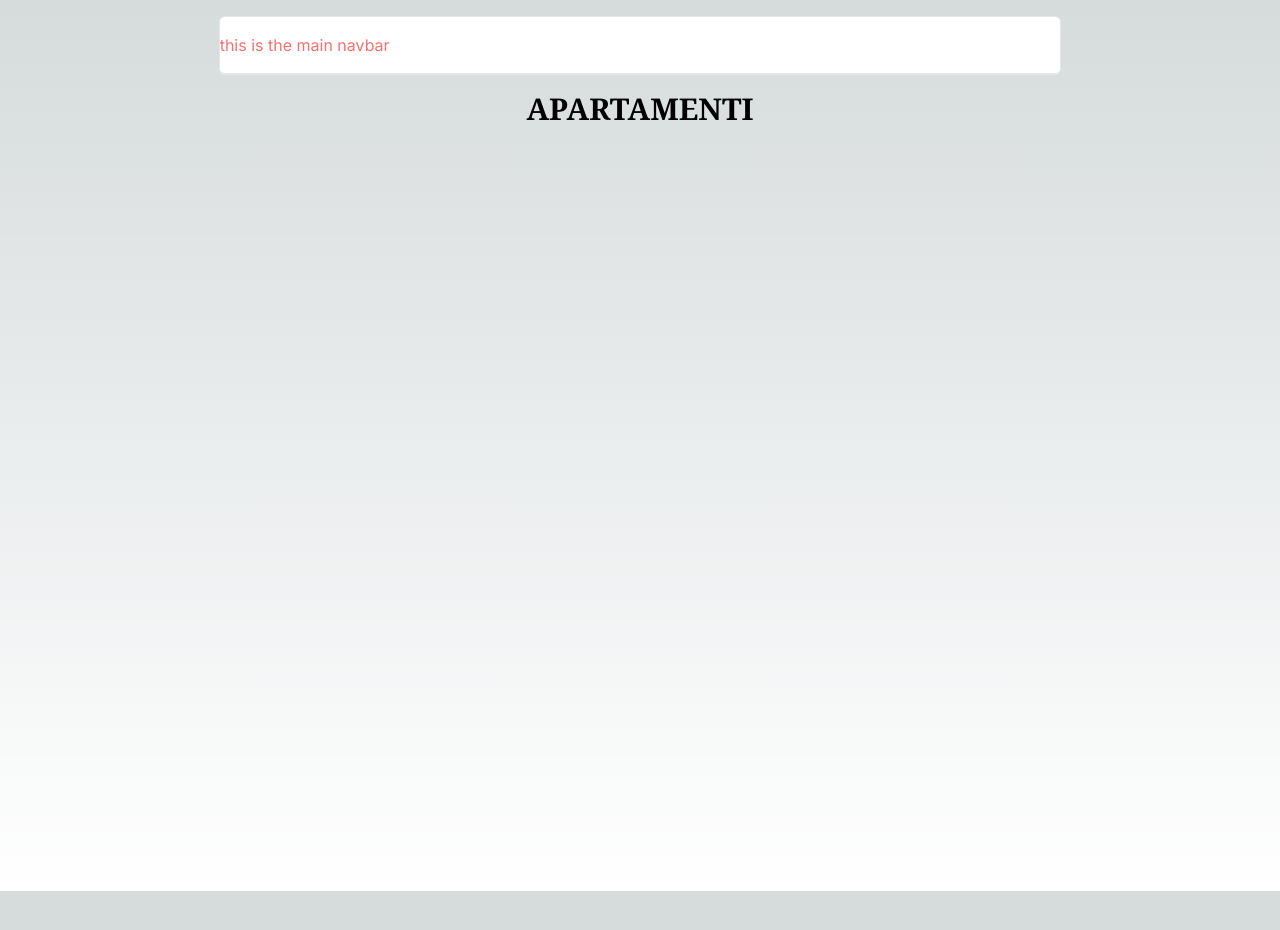
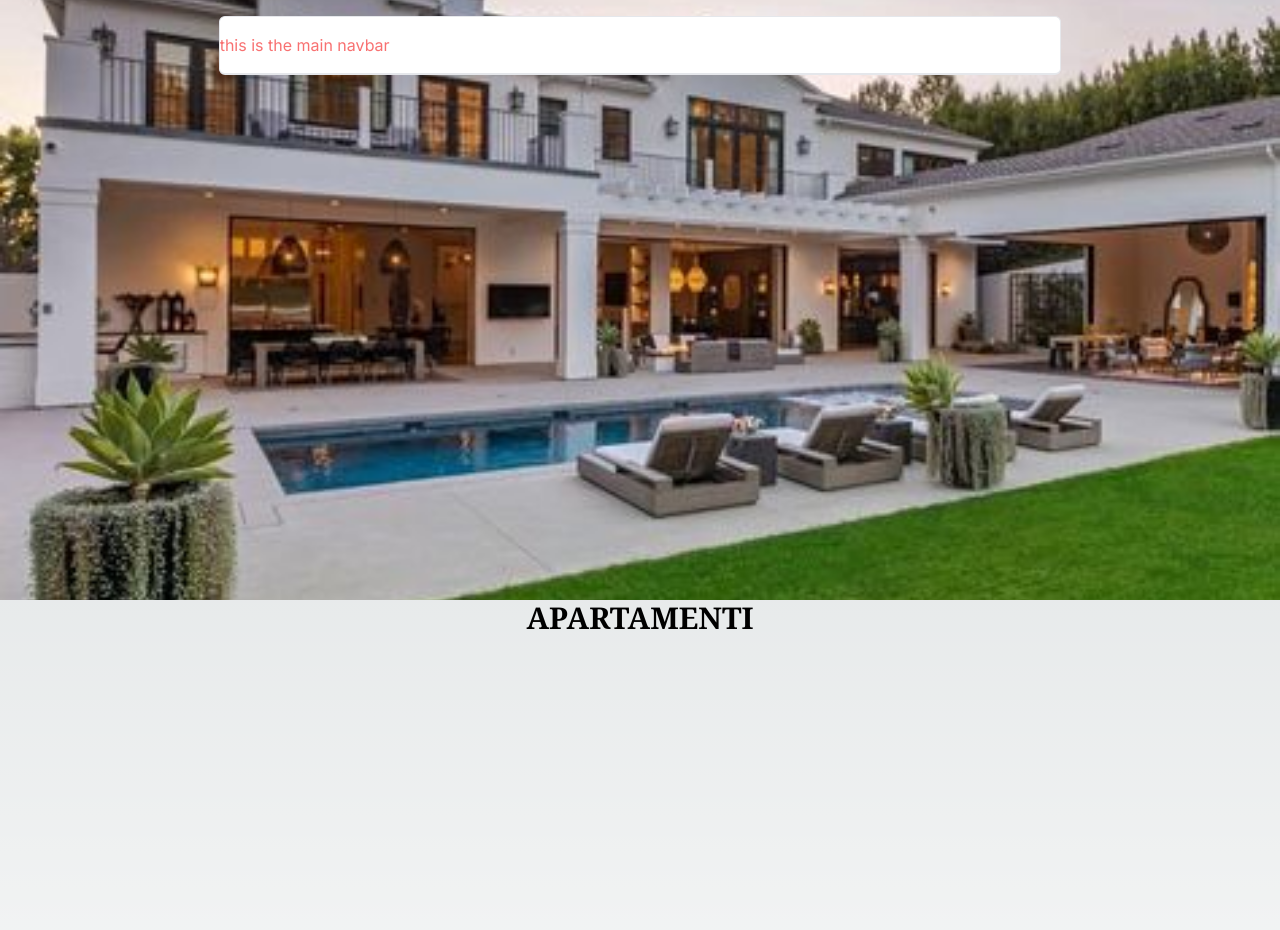
Before and after one commit to Royweru/next14-realestate, a Next.js app: page / in a window 1280 px wide. Shown: the top 930 px of the page. Before the commit the page ends 891 px from the top, so only its background shows below. Built offline with nearby package versions, Linux system fonts and the light colour scheme.

Commit message:
modified:   app/layout.tsx 	new file:   components/hero.tsx 	modified:   prisma/schema.prisma 	new file:   public/pictures/housebg.jpg

```diff
--- a/app/layout.tsx
+++ b/app/layout.tsx
@@ -2,6 +2,7 @@ import type { Metadata } from "next";
 import { Inter } from "next/font/google";
 import "./globals.css";
 import Navbar from "@/components/navigation/navbar";
+import { Hero } from "@/components/hero";
 
 const inter = Inter({ subsets: ["latin"] });
 
@@ -19,7 +20,9 @@ export default function RootLayout({
     <html lang="en">
 
       <body className={inter.className}>
-        <Navbar />
+        <Hero>
+          <Navbar/>
+        </Hero>
         {children}
         </body>
     </html>
--- /dev/null
+++ b/components/hero.tsx
@@ -0,0 +1,15 @@
+import React from 'react'
+
+
+interface HeroProps{
+    children:React.ReactNode
+}
+export const Hero = ({
+    children
+}:HeroProps) => {
+  return (
+    <div className=" h-[600px] bg-[url('/pictures/housebg.jpg')] w-full bg-cover bg-center">
+      {children}
+    </div>
+  )
+}
```
Also changed, not shown: public/pictures/housebg.jpg (added), 1 other file (tests, documents, lock files or other folders).
